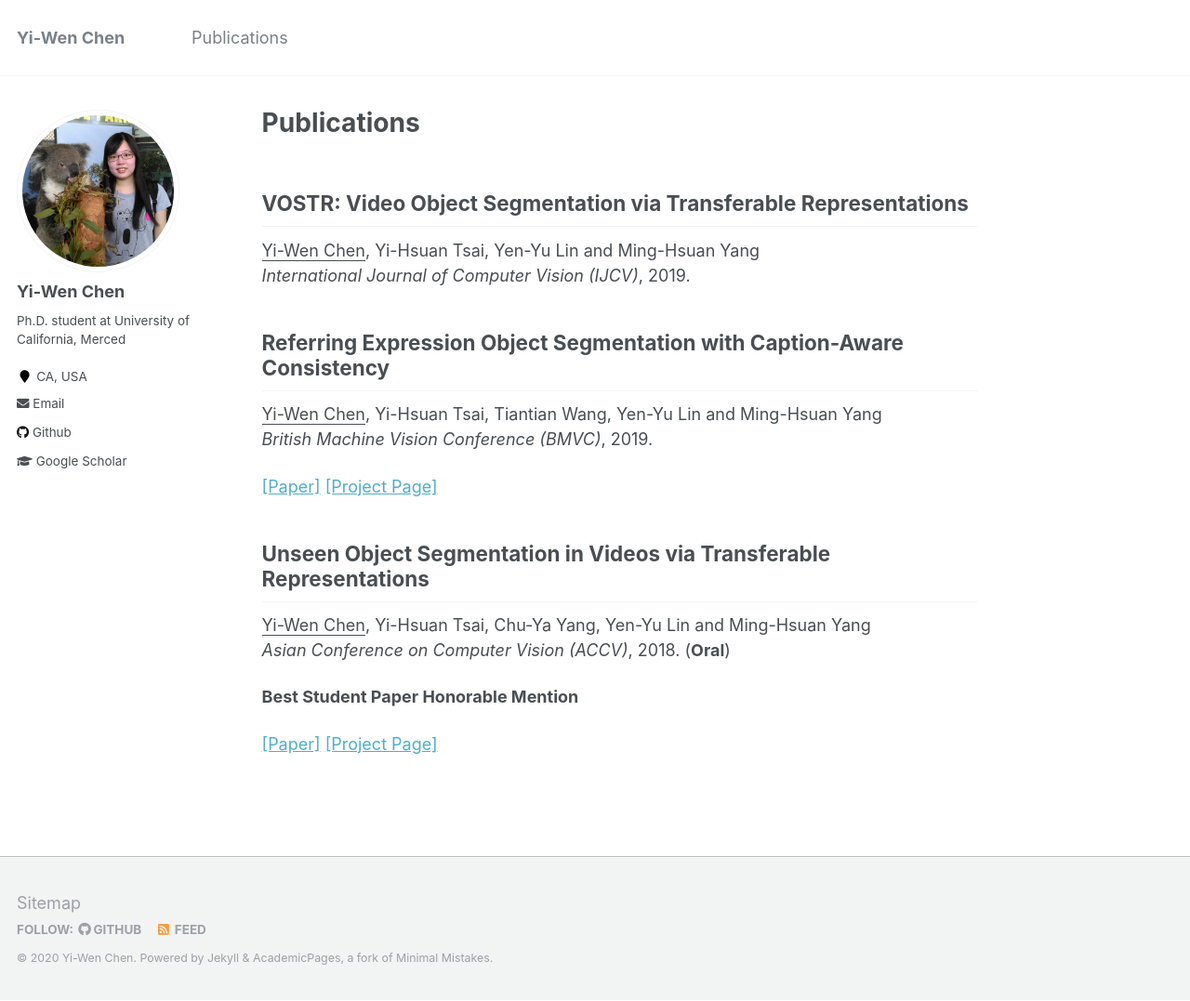
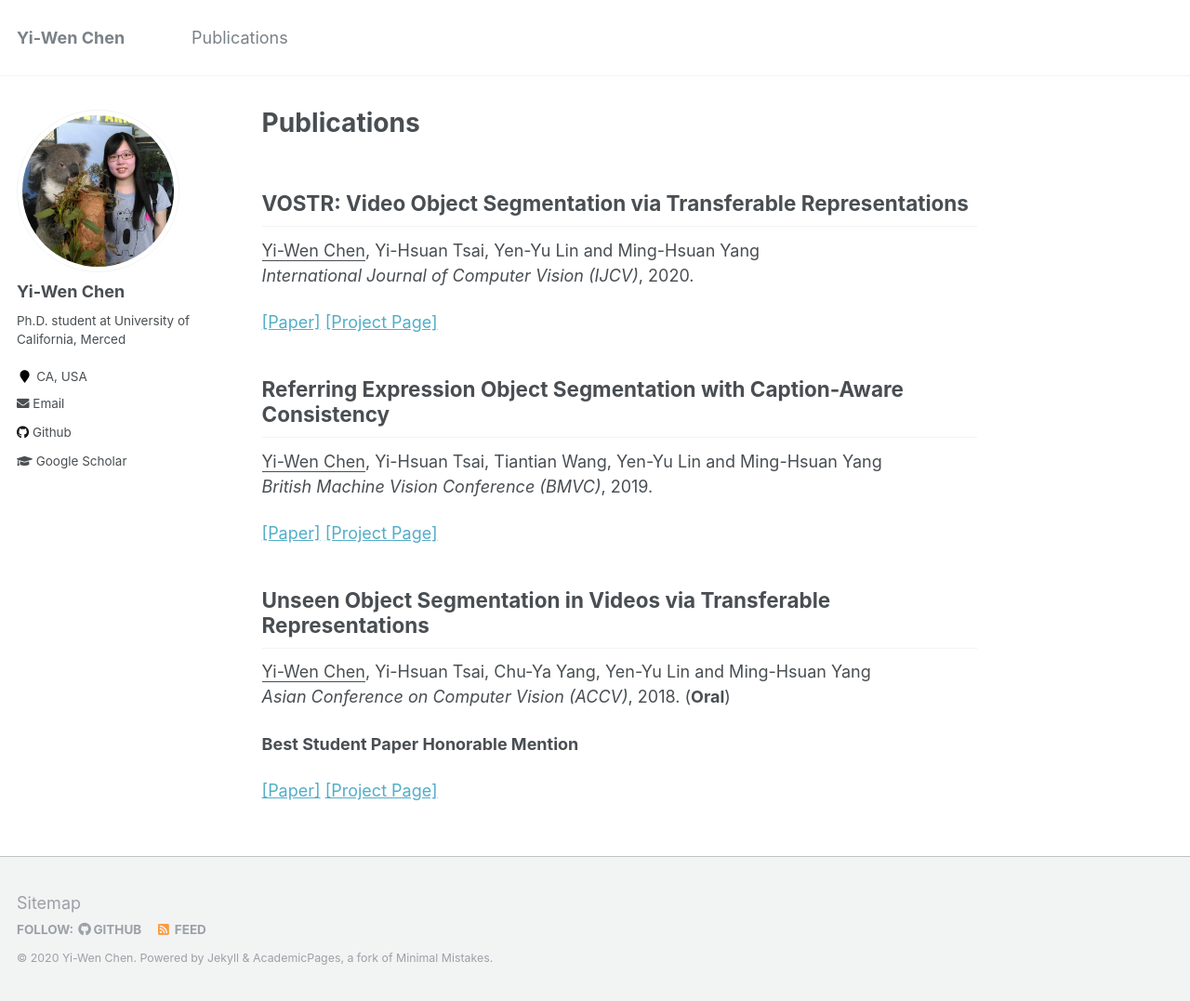
Before and after one commit to wenz116/wenz116.github.io, a Jekyll site: the page built from _pages/publications.md, in a window 1280 px wide and 1077 px high. Shown: the whole window at 93% size. Built offline with Jekyll 4.4.1, drawn with Linux system fonts in a browser that asks for light colours.

Commit message:
Update CV and publications

```diff
--- a/_pages/publications.md
+++ b/_pages/publications.md
@@ -6,7 +6,10 @@ author_profile: true
 
 ## VOSTR: Video Object Segmentation via Transferable Representations
 <ins>Yi-Wen Chen</ins>, Yi-Hsuan Tsai, Yen-Yu Lin and Ming-Hsuan Yang <br />
-*International Journal of Computer Vision (IJCV)*, 2019.
+*International Journal of Computer Vision (IJCV)*, 2020.
+
+[[Paper]](https://wenz116.github.io/files/IJCV20_VOSTR.pdf)
+[[Project Page]](https://github.com/wenz116/TransferSeg)
 
 ## Referring Expression Object Segmentation with Caption-Aware Consistency
 <ins>Yi-Wen Chen</ins>, Yi-Hsuan Tsai, Tiantian Wang, Yen-Yu Lin and Ming-Hsuan Yang <br />
```
Also changed, not shown: _pages/about.md (+1 -1 lines), 3 other files.
